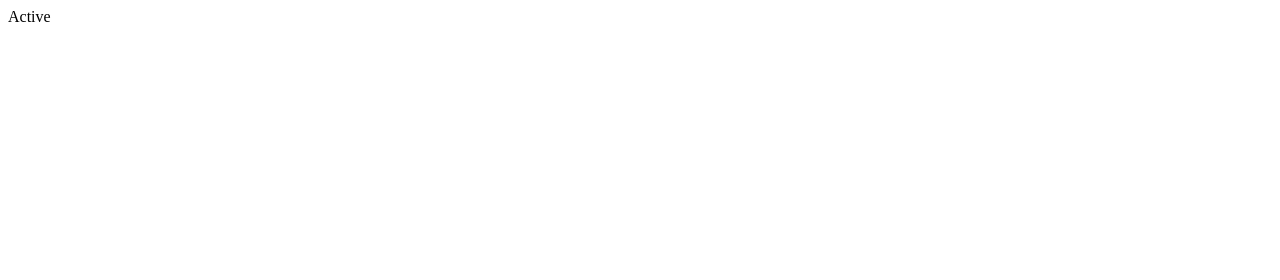
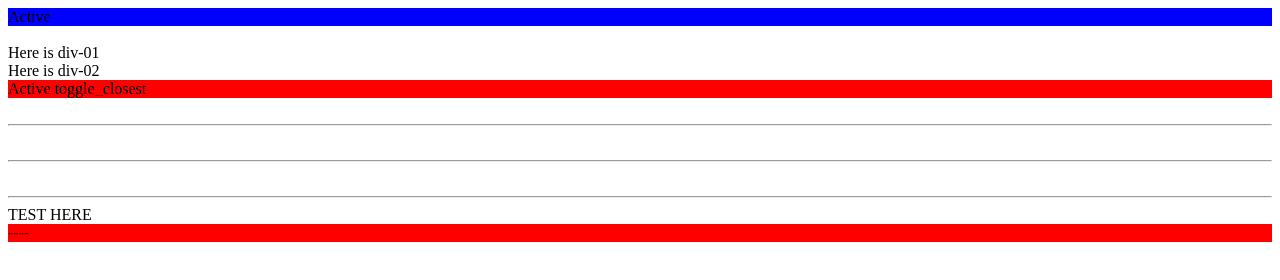
Before and after one commit to said11707/CoCreate-toggle, a plain HTML site: page src/index.html in a window 1280 px wide. Both pictures are taken after a click on the element "Active". Drawn offline with Linux system fonts and the light colour scheme.

Commit message:
toggle btn

```diff
--- a/src/CoCreate-toogle-class.js
+++ /dev/null
@@ -1,19 +0,0 @@
-let list_data_toogles = document.querySelectorAll('[data-toggle]');
-
-list_data_toogles.forEach(elem=>{
-
-    let value = elem.dataset['toggle']
-    if(!elem.classList.contains(value)){
-        elem.classList.add(value)
-    }
-
-    elem.addEventListener("click",function(e){
-        let value = elem.dataset['toggle'];
-        if(elem.classList.contains(value)){
-            elem.classList.remove(value)
-        }else{
-            elem.classList.add(value)
-        }
-    });
-
-});
--- /dev/null
+++ b/src/CoCreate-toogle.js
@@ -0,0 +1,65 @@
+// let list_data_toogles = document.querySelectorAll('[data-toggle]');
+
+// list_data_toogles.forEach(elem=>{
+
+//     elem.addEventListener("click",function(e){
+//         let value = elem.dataset['toggle'];
+//         let toggle_closest = elem.dataset['toggle_closest'];
+//         if(typeof(toggle_closest) != 'undefined'){
+//             let list_toggle_closest = elem.closest(toggle_closest);
+//             if(list_toggle_closest)
+//                 if(Array.isArray(list_toggle_closest))
+//                     list_toggle_closest.forEach(el=>{
+//                         ToogleClass(el,value);
+//                     });
+//                 else
+//                     ToogleClass(list_toggle_closest,value);
+//         }else{
+//             ToogleClass(elem,value);
+//         }
+//     });
+
+// });
+
+// function ToogleClass(elem,clase){
+//     if(elem.classList.contains(clase))
+//         elem.classList.remove(clase)
+//     else
+//         elem.classList.add(clase)
+// }
+
+
+
+let list_data_toogles = document.querySelectorAll('[data-toggle]');
+
+list_data_toogles.forEach(elem=>{
+    elem.addEventListener("click",function(e){
+        let values = elem.dataset['toggle'].split(',').map(function(x){return x.trim()});
+        let target = elem.dataset['toggle_attribute'] ? elem.dataset['toggle_attribute'] : 'class';
+        let toggle_tmp = elem.dataset['toggle_tmp'] ?  elem.dataset['toggle_tmp'] : '';
+        if(target=='class' && toggle_tmp!=''){
+            elem.classList.remove(target)
+        }
+        let tmp_val = get_value(values,toggle_tmp);
+        if(target=='class' && tmp_val!=''){
+            elem.classList.add(tmp_val)
+        }else{
+           // elem.dataset[target] = tmp_val;
+         //  domEditor({ target : elem, method : 'setAttribute','property':target ,'value': tmp_val })
+         elem.setAttribute(target, tmp_val);
+        }
+        elem.dataset['toggle_tmp'] = tmp_val;
+        console.log("nextValue ",tmp_val)
+
+    });//end click
+});
+
+function get_value(values,val){
+    let my_val = values[0];
+    if(values.length>1 && val != ''){
+        let tmp = values.indexOf(val);
+        if((tmp+1)<values.length)
+            my_val = values[tmp+1];
+    }
+    return my_val;
+}
--- a/src/index.html
+++ b/src/index.html
@@ -2,13 +2,40 @@
 <html>
   <head>
     <style type="text/css">
+      .test{background:red}
       .active{
         background-color:blue;
       }
     </style>
   </head>
     <body>
-      <div data-toggle="active" >Active</div>
+<article>
+
+
+       <div data-toggle="active"  class="test">Active</div><br/>
+
+
+         <article>
+          <div id="div-01">Here is div-01
+            <div id="div-02">Here is div-02
+              <div data-toggle="active" data-toggle_closest="article > div" class="test">Active toggle_closest</div>
+            </div>
+          </div>
+        </article>
+        <br>
+       <hr>
+        <div class="test" data-toggle_attribute='class' data-toggle="active" data-toggle_closest="article > div"></div>
+       <br>
+       <hr>
+        <div class="test" data-toggle_attribute='class' data-toggle="active, other" data-toggle_element="article > div"></div>
+       <br>
+       <hr>
+       TEST HERE
+        <div class="test" id="hey" data-test="" data-toggle_attribute='data-test' data-toggle="active, other, hi, jean" >----</div>
+
+
+</article>
+
 
     </body>
 
@@ -20,7 +47,8 @@
       }
     </script>
 
-      <script src="CoCreate-toogle-class.js"></script>
+      <script src="../../CoCreate-domEditor/src/domEditor.js"></script>
+      <script src="CoCreate-toogle.js"></script>
 
 
 </html>
```
Also changed, not shown: src/archive/toogle-class.js (added, +29 -0 lines).
